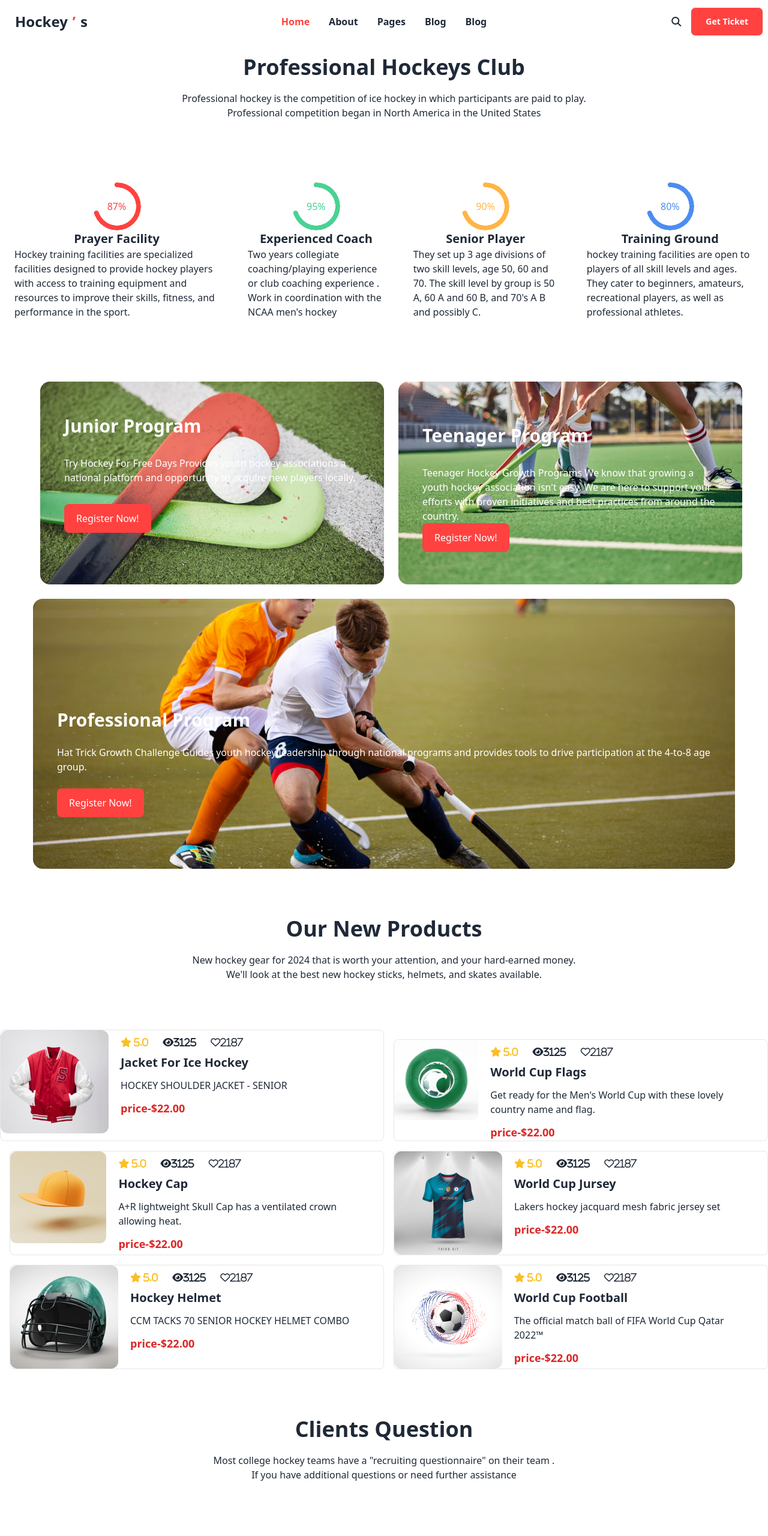
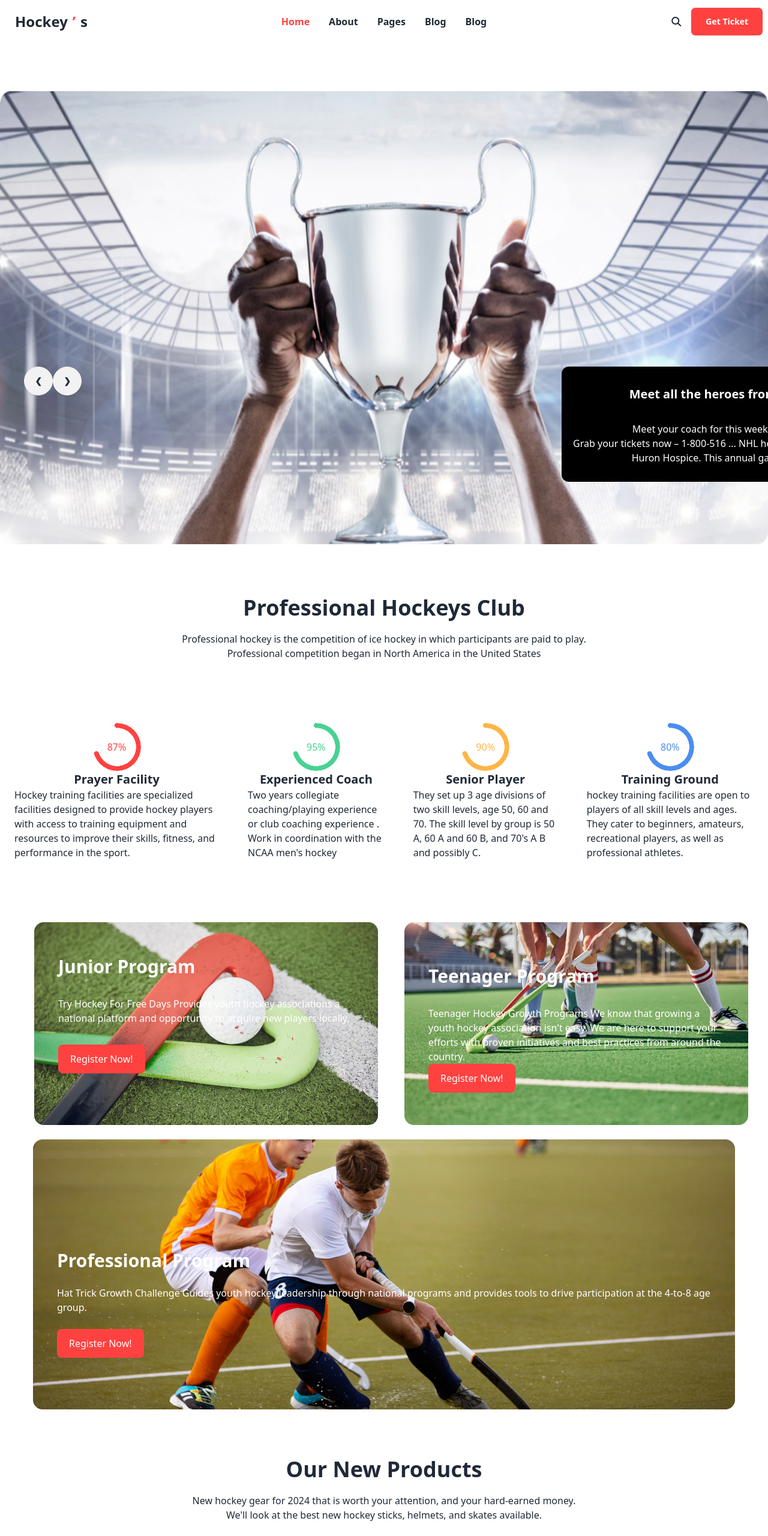
Before and after one commit to Jayed-v2/assignment-3, a plain HTML site: page index.html in a window 1280 px wide. Shown: the top 2560 px of the page at 60% size. Drawn offline with nearby package versions, Linux system fonts and the light colour scheme.

Commit message:
added full html file

```diff
--- a/index.html
+++ b/index.html
@@ -20,7 +20,7 @@
 
      <script src="https://kit.fontawesome.com/4c2e58cc0d.js" crossorigin="anonymous"></script>
 </head>
-<body  class="container mx-auto">
+<body>
   <div>
     <header>
         <nav class="container mx-auto">
@@ -34,7 +34,7 @@
                     <ul tabindex="0" class="menu menu-sm dropdown-content mt-3 z-[1] p-2 shadow bg-base-100 rounded-box w-52">
                     </ul>
                   </div>
-                  <a class="btn btn-ghost text-2xl font-bold">Hockey<span class="text-[#FF4240]">’</span>s</a>
+                  <a class="btn btn-ghost text-2xl font-bold">Hockey<span class="text-[#FF4240] font-extrabold">’</span>s</a>
                 </div>
                 <div class="navbar-center hidden lg:flex">
                   <ul class="menu menu-horizontal px-1 text-base font-semibold">
@@ -57,12 +57,37 @@
                 </div>
               </div>
            </section>
-           <section>
+        </nav>
+    </header>
+    <main class="container mx-auto ">
+      <section class="my-20">
+        <div class="carousel w-[16rem]  lg:w-full">
+          <div id="slide1" class="carousel-item relative w-[16rem] lg:w-full">
+            <img src="Images/1.png" class="w-full" />
+            <div class="absolute flex justify-between transform -translate-y-1/2 left-0 bottom-0 lg:left-10 bottom-2">
+              <a href="#slide4" class="btn btn-circle">❮</a>
+              <a href="#slide2" class="btn btn-circle">❯</a>
+
+              <div class="relative h-[4rem] w-[6] lg:h-[12rem] w-[35rem] bg-black rounded-xl text-center text-white right-0 bottom-0 lg:right-[-50rem] bottom-0">
+                <h3 class="text-base lg:py-8 text-xl font-semibold">Meet all the heroes from the field</h3>
+                <p>Meet your coach for this weekend's games! <br> Grab your tickets now – 1-800-516 ... NHL hockey heroes in support of Huron Hospice. This annual game is a great</p>
+            </div>
+            </div>
+          </div>
+          <div id="slide2" class="carousel-item relative lg:w-full">
+            <img src="Images/2.png" class="w-full" />
+            <div class="absolute flex justify-between transform -translate-y-1/2 left-10 bottom-10">
+              <a href="#slide1" class="btn btn-circle">❮</a>
+
+              <div class="relative h-[12rem] w-[35rem] bg-black rounded-xl text-center text-white right-[-50rem] bottom-0">
+                <h3 class="py-8 text-xl font-semibold">Meet all the heroes from the field</h3>
+                <p>Meet your coach for this weekend's games! <br> Grab your tickets now – 1-800-516 ... NHL hockey heroes in support of Huron Hospice. This annual game is a great</p>
+            </div>
+              </div>
+
 
       </section>
-        </nav>
-    </header>
-    <main>
+
          <section>
              <div>
                 <h1 class="text-center text-4xl font-semibold my-5">Professional Hockeys Club</h1>
@@ -70,7 +95,7 @@
              </div>
          </section>
          <section>
-             <div class="flex justify-center items-center my-20">
+             <div class="flex flex-col lg:flex-row justify-center items-center my-20">
                  <div class=" flex flex-col items-center justify-center mx-6 my-6">
                     <div class="radial-progress" style="--value:70; color: #FF4240;" role="progressbar">87%</div>
                    <div>
@@ -103,7 +128,7 @@
              </div>
          </section>
          <section>
-             <div class="flex items-center justify-center my-6">
+             <div class="flex flex-col gap-5 lg:flex-row items-center justify-center my-6">
                 <div class="mx-6 text-white" style="background-image: url(Images/2.png); width: 573px;
                 height: 338px; ;">
                   <div class="px-10 py-10">
@@ -140,8 +165,8 @@
               <p class="text-center text-base my-5">New hockey gear for 2024 that is worth your attention, and your hard-earned money. <br> We'll look at the best new hockey sticks, helmets, and skates available.</p>
          </section>
          <section>
-               <div class="grid grid-cols-2 space-x-4 space-y-4 ">
-                     <div class=" flex border rounded-lg">
+               <div class="grid grid-cols-1 lg:grid-cols-2 ">
+                     <div class=" flex border rounded-lg mx-5 my-5 px-4 py-4">
                            <div>
                              <img src="Images/5.png" alt="">
                            </div>
@@ -160,7 +185,7 @@
                                 </div>
                        </div>
                      </div>
-                     <div class=" flex border rounded-lg">
+                     <div class=" flex border rounded-lg mx-5 my-5 px-4 py-4">
                             <div>
                               <img src="Images/6.png" alt="">
                             </div>
@@ -179,7 +204,7 @@
                                   </div>
                          </div>
                      </div>
-                     <div class="flex border rounded-lg">
+                     <div class="flex border rounded-lg mx-5 my-5 px-4 py-4">
                              <div>
                               <img src="Images/7.png" alt="">
                              </div>
@@ -199,7 +224,7 @@
                          </div>
 
                      </div>
-                     <div class="flex  border rounded-lg">
+                     <div class="flex  border rounded-lg mx-5 my-5 px-4 py-4">
                              <div>
                               <img src="Images/8.png" alt="">
                              </div>
@@ -218,7 +243,7 @@
                                       </div>
                              </div>
                      </div>
-                     <div class=" flex border rounded-lg">
+                     <div class=" flex border rounded-lg mx-5 my-5 px-4 py-4">
                               <div>
                                 <img src="Images/9.png" alt="">
                               </div>
@@ -237,7 +262,7 @@
                                     </div>
                            </div>
                      </div>
-                     <div class=" flex border rounded-lg">
+                     <div class=" flex border rounded-lg mx-5 my-5 px-4 py-4">
                                <div>
                                 <img src="Images/10.png" alt="">
                                </div>
@@ -264,7 +289,7 @@
                 <p class="text-center text-base py-5">Most college hockey teams have a "recruiting questionnaire" on their team . <br> If you have additional questions or need further assistance</p>
          </section>
          <section>
-                <div class="flex justify-center">
+                <div class="flex flex-col lg:flex-row justify-center">
                     <div>
                           <img class="h-[29rem] w-[27rem]" src="Images/11.png" alt="">
                     </div>
@@ -307,8 +332,8 @@
                <h2 class="text-center text-4xl font-bold">Get In Touch</h2>
                <p class="text-center text-base my-5">Do you have questions or concerns about our products? <br> Inquiries about pricing or shipping? <br> The “Players” at Hockey Services are always eager to help you out.</p>
          </section>
-         <section class="flex justify-center items-center">
-               <div class="border  px-60">
+         <section class="flex flex-col lg:flex-row justify-center items-center">
+               <div class="px-60">
                    <div class=" w-[23rem] h-[13.5rem] rounded-xl bg-[#BCED6D1A]">
                         <div class="px-8 py-10"><i class="fa-solid fa-phone text-lime-500"></i></div>
                         <div class="px-8">Phone Number : <br>
@@ -329,8 +354,8 @@
                           </div>
                    </div>
                </div>
-               <div class="mx-10 border">
-                      <form class="flex py-5">
+               <div class="mx-10">
+                      <form class="flex flex-col lg:flex-row py-5">
                         <label class="text-xl font-bold" for="name">Your Name <br>
                           <input class="w-80 h-16 p-4 rounded-xl bg-[#13131808] text-base font-normal" type="text" id="name" placeholder="Enter your full name">
                         </label> <br>
@@ -338,7 +363,7 @@
                           <input class="w-80 h-16 p-4 rounded-xl bg-[#13131808] text-base font-normal" type="text" id="Email" placeholder="Enter your Email">
                         </label> <br>
                       </form>
-                      <form class="flex py-5">
+                      <form class="flex flex-col lg:flex-row py-5">
                         <label class="text-xl font-bold" for="name">Subject <br>
                           <input class="w-80 h-16 p-4 rounded-xl bg-[#13131808] text-base font-normal" type="text" id="Subject" placeholder="Enter your Subject">
                         </label> <br>
@@ -357,7 +382,7 @@
 
                </div>
          </section>
-         <section class="my-20 h-40 py-12 bg-[#13131808]">
+         <section class="my-20 h-40 py-12 bg-[#13131808] rounded-xl">
                <h2 class="text-center text-xl font-bold">Social Media</h2>
                <div class="flex justify-center items-center my-5"><svg xmlns="http://www.w3.org/2000/svg" width="175" height="24" viewBox="0 0 175 24" fill="none">
                 <path d="M19.8879 6.65563C19.1421 6.98551 18.3548 7.19169 17.5262 7.31539C18.3548 6.82057 19.0178 6.0371 19.3078 5.0887C18.5206 5.54228 17.6505 5.87216 16.6975 6.07834C15.9517 5.29487 14.8745 4.80005 13.7143 4.80005C11.4769 4.80005 9.6539 6.6144 9.6539 8.84109C9.6539 9.17097 9.69533 9.45962 9.7782 9.74827C6.42212 9.58333 3.39751 7.97516 1.36729 5.50105C1.03583 6.11957 0.828661 6.77934 0.828661 7.52157C0.828661 8.92356 1.53302 10.1606 2.65171 10.9029C1.98879 10.8616 1.36729 10.6967 0.787228 10.408V10.4493C0.787228 12.4286 2.19595 14.078 4.06044 14.4491C3.72897 14.5315 3.35608 14.5728 2.98318 14.5728C2.73458 14.5728 2.44455 14.5315 2.19595 14.4903C2.73458 16.0985 4.22617 17.2943 6.00779 17.2943C4.59907 18.3664 2.85888 19.0262 0.95296 19.0262C0.621495 19.0262 0.290031 19.0262 0 18.9849C1.82305 20.1395 3.93614 20.7993 6.25639 20.7993C13.7558 20.7993 17.8576 14.614 17.8576 9.25345C17.8576 9.0885 17.8576 8.88233 17.8576 8.71739C18.6449 8.18133 19.3492 7.48033 19.8879 6.65563Z" fill="#131318"/>
@@ -371,7 +396,8 @@
     </main>
 
       <footer class="footer p-10 bg-[#131318] text-white text-base-content">
-        <nav class="px-16">
+
+          <nav class="px-40 ">
             <header class="footer-title text-center">Get In Touch</header>
            <p>Inquiries about pricing or shipping?<br>
             The “Players” at Hockey Services <br> are always eager to help you out.
@@ -385,31 +411,39 @@
               <p class="p-4">(+62) 123-321-543</p>
             </div>
           </nav>
+          <div class="flex space-x-40">
+              <div>
                 <nav>
                   <header class="footer-title">Company</header>
-          <a class="link link-hover">About us</a>
-          <a class="link link-hover">Leadership</a>
-          <a class="link link-hover"> Careers </a>
-          <a class="link link-hover"> News & Article</a>
+                  <a class="link link-hover">About us</a><br>
+                  <a class="link link-hover">Leadership</a><br>
+                  <a class="link link-hover"> Careers </a><br>
+                  <a class="link link-hover"> News & Article</a><br>
                   <a class="link link-hover"> Legal Notice</a>
                 </nav>
+              </div>
+              <div>
                 <nav>
                   <header class="footer-title">Support</header>
-          <a class="link link-hover">Help Center</a>
-          <a class="link link-hover">FAQ</a>
-          <a class="link link-hover">Ticket Support</a>
+                  <a class="link link-hover">Help Center</a><br>
+                  <a class="link link-hover">FAQ</a><br>
+                  <a class="link link-hover">Ticket Support</a><br>
                   <a class="link link-hover">Contact Us</a>
                 </nav>
+              </div>
+          </div>
+
+
+          <div class="mx-28">
             <nav>
               <header class="footer-title">Services</header>
-          <a class="link link-hover">Academy</a>
-          <a class="link link-hover">Group Lesson</a>
-          <a class="link link-hover">Private Lesson</a>
-          <a class="link link-hover">Hockeys for kids</a>
+              <a class="link link-hover">Academy</a><br>
+              <a class="link link-hover">Group Lesson</a><br>
+              <a class="link link-hover">Private Lesson</a><br>
+              <a class="link link-hover">Hockeys for kids</a><br>
               <a class="link link-hover">Hockeys for Adult</a>
             </nav>
-
+          </div>
         </footer>
-
 </body>
 </html>
```
Lines whose indentation alone changed are shown as unchanged.
